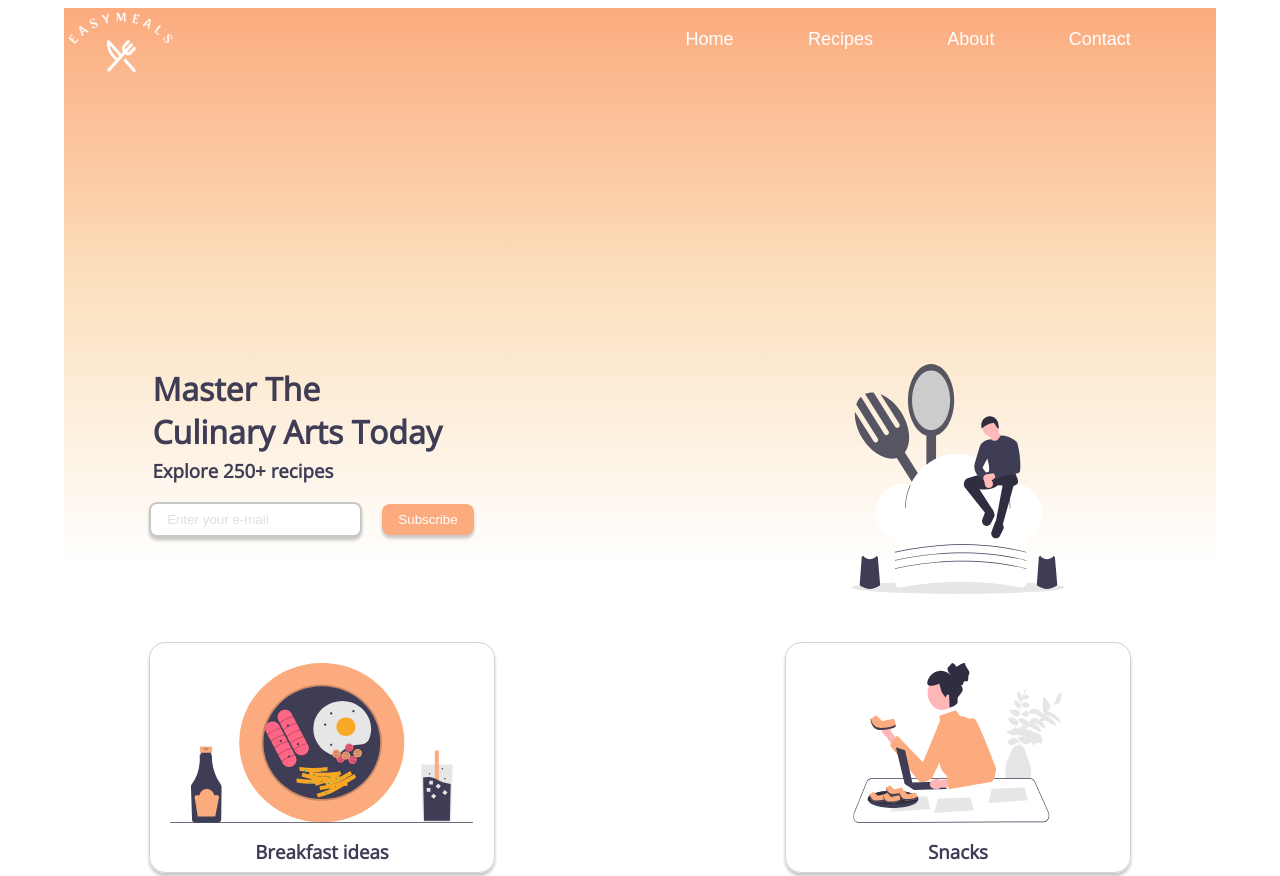
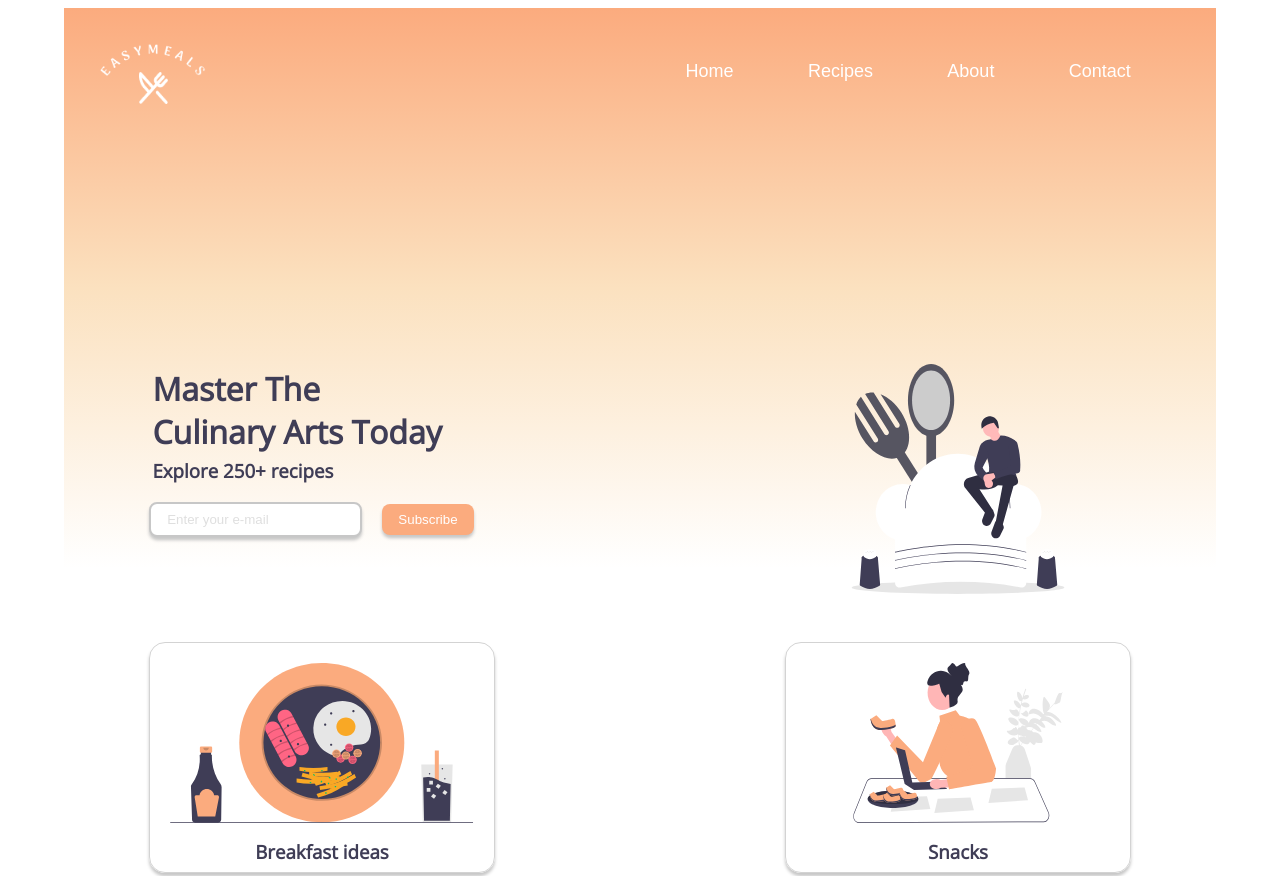
Before and after one commit to mskora-deloitte/zadanie_html_css_dolittle-main, a plain HTML site: page index.html in a window 1280 px wide. Shown: the top 876 px of the page. Drawn offline with nearby package versions, Linux system fonts and the light colour scheme.

Commit message:
minor header improvements

```diff
--- a/styles.css
+++ b/styles.css
@@ -47,11 +47,12 @@ header button:hover {
     display: flex;
     justify-content: space-around;
     margin: 1rem 1rem;
-    padding: 0 2rem;
+    padding: 2rem;
 }
 
 .logo {
     margin: 0;
+    padding: 2rem;
     height: 4rem;
     width: 7.15rem;
 }
```
